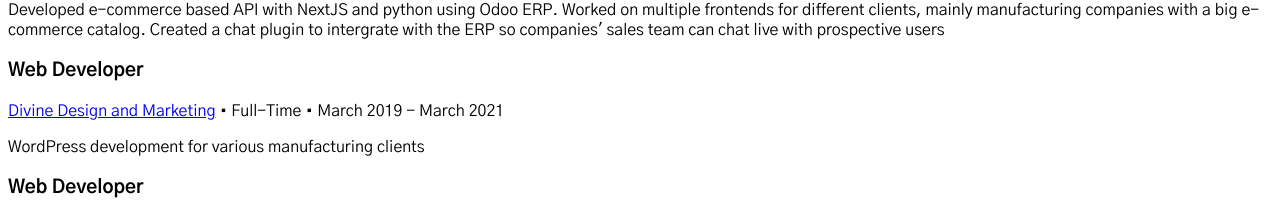
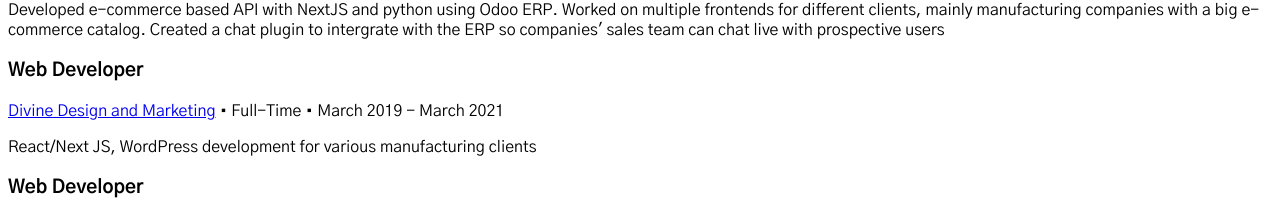
Before and after one commit to adamrajch/portfolio2024, a Next.js app: page / in a window 1280 px wide. Shown: the part 1707-1926 px from the top of the page. Built offline with nearby package versions, Linux system fonts and the light colour scheme.

Commit message:
update divine design

```diff
--- a/src/components/right/Work.tsx
+++ b/src/components/right/Work.tsx
@@ -102,7 +102,7 @@ export default function Work({
 
         {/* CONTENT */}
         <p className="font-light leading-7">
-          WordPress development for various manufacturing clients
+          React/Next JS, WordPress development for various manufacturing clients
         </p>
       </Card>
       <Card>
```
